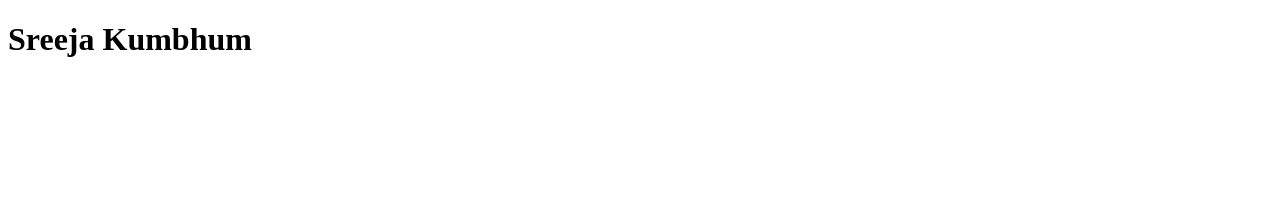
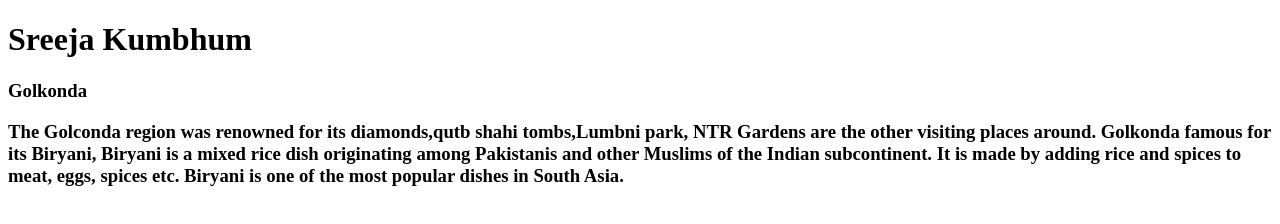
Before and after one commit to 44-563-Web-Apps-S22/webapps-s22-assignment-3-ksreejareddy, a plain HTML site: page index.html in a window 1280 px wide. Drawn offline with Linux system fonts and the light colour scheme.

Commit message:
Update index.html

```diff
--- a/index.html
+++ b/index.html
@@ -9,3 +9,6 @@
         <h1> Sreeja Kumbhum</h1>
     </body>
 </html>
+<h3> Golkonda
+<p>  The Golconda region was renowned for its <b>diamonds,qutb shahi tombs,Lumbni park, NTR Gardens</b> are the other visiting places around. Golkonda famous for its <b>Biryani</b>, Biryani is a mixed rice dish originating among Pakistanis and other Muslims of the Indian subcontinent. It is made by adding rice and spices to meat, eggs, spices etc. Biryani is one of the most popular dishes in South Asia.</p>
+</h3>
```
